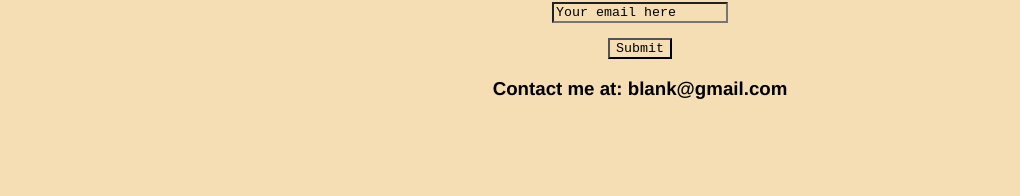
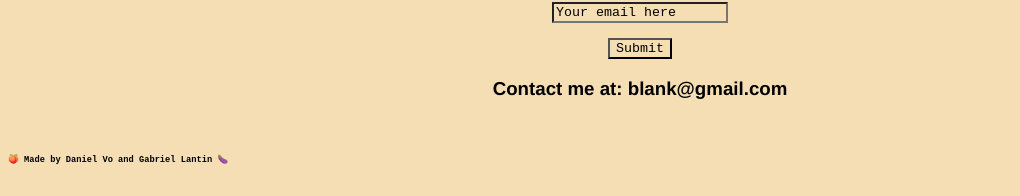
Before and after one commit to mushymane/landing-page, a plain HTML site: page index.html in a window 1280 px wide. Shown: the part 601-797 px from the top of the page, without its empty margins (0-1020 px from the left). Drawn offline with Linux system fonts and the light colour scheme.

Commit message:
completed but included made by

```diff
--- a/index.html
+++ b/index.html
@@ -42,7 +42,8 @@
     </div>
 
     <footer>
-        <h3 id="footer">Contact me at: blank@gmail.com</h3>
+        <h3 id="footer">Contact me at: blank@gmail.com</h3><br>
+        <h6>🍑 Made by Daniel Vo and Gabriel Lantin 🍆</h6>
     </footer>
 </body>
 </html>
```
